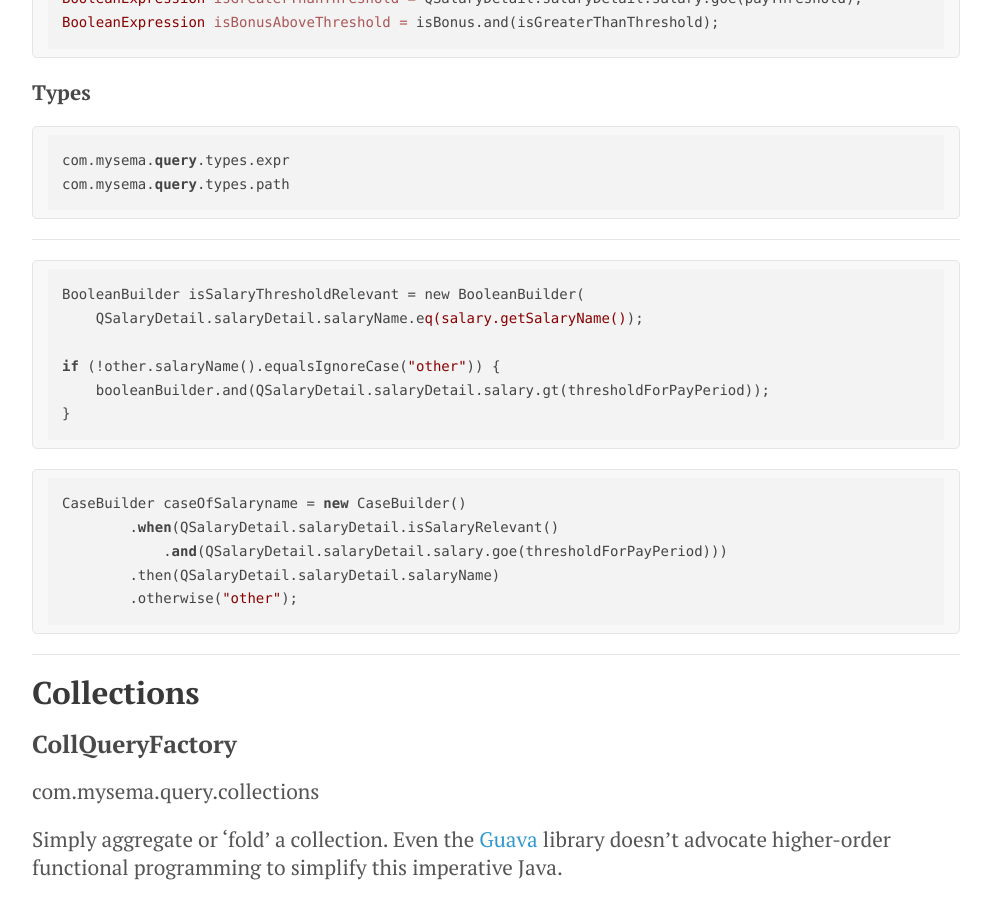
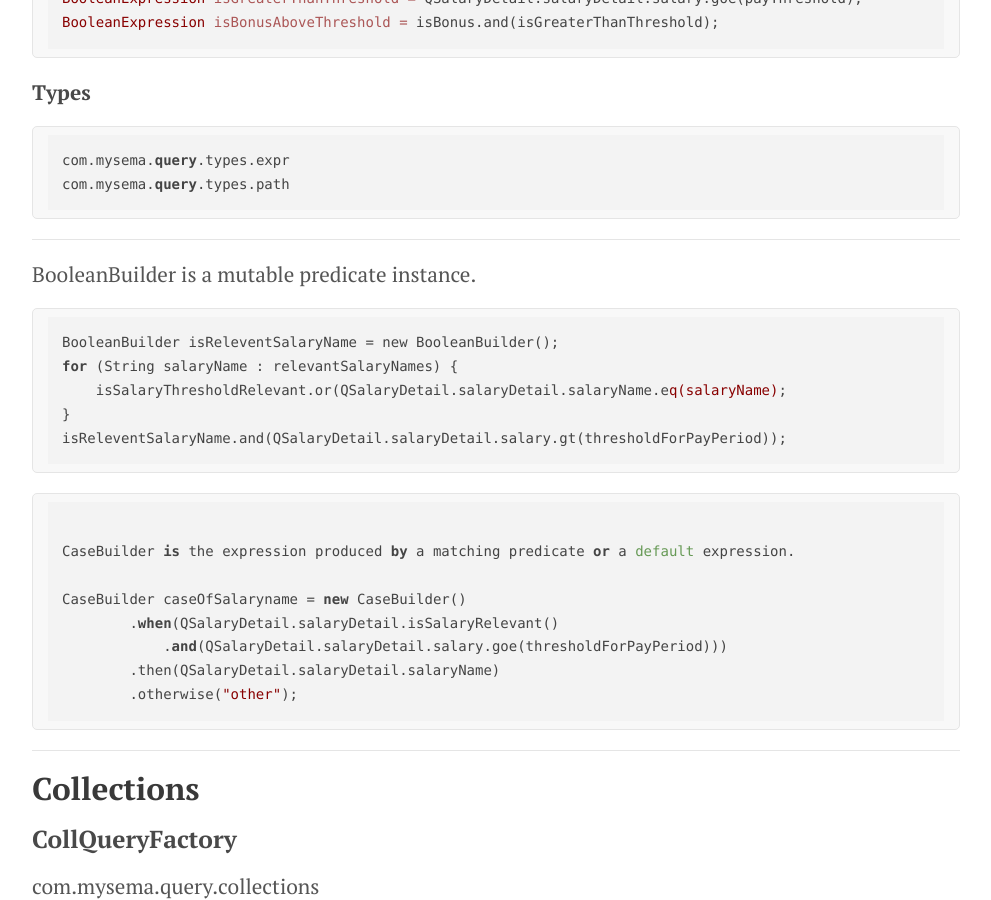
Before and after one commit to griffio/griffio.github.io, a Jekyll site: the page built from _posts/2014-09-01-querydsl-maturity-model.md, in a window 1280 px wide and 900 px high, scrolled down 915 px. Shown: the whole window, without its empty margins (144-1135 px from the left). Built offline with Jekyll 4.4.1, drawn with Linux system fonts in a browser that asks for light colours; nearby versions of some CDN libraries.

Commit message:
Update 2014-09-01-querydsl-maturity-model.md

```diff
--- a/_posts/2014-09-01-querydsl-maturity-model.md
+++ b/_posts/2014-09-01-querydsl-maturity-model.md
@@ -54,16 +54,20 @@ com.mysema.query.types.path
 
 ---
 
+BooleanBuilder is a mutable predicate instance.
+
 ~~~java
-BooleanBuilder isSalaryThresholdRelevant = new BooleanBuilder(
-    QSalaryDetail.salaryDetail.salaryName.eq(salary.getSalaryName());
-
-if (!other.salaryName().equalsIgnoreCase("other")) {
-    booleanBuilder.and(QSalaryDetail.salaryDetail.salary.gt(thresholdForPayPeriod));
+BooleanBuilder isReleventSalaryName = new BooleanBuilder();
+for (String salaryName : relevantSalaryNames) {
+    isSalaryThresholdRelevant.or(QSalaryDetail.salaryDetail.salaryName.eq(salaryName);
 }
+isReleventSalaryName.and(QSalaryDetail.salaryDetail.salary.gt(thresholdForPayPeriod));
 ~~~
 
 ~~~java
+
+CaseBuilder is the expression produced by a matching predicate or a default expression.
+
 CaseBuilder caseOfSalaryname = new CaseBuilder()
         .when(QSalaryDetail.salaryDetail.isSalaryRelevant()
             .and(QSalaryDetail.salaryDetail.salary.goe(thresholdForPayPeriod)))
```
